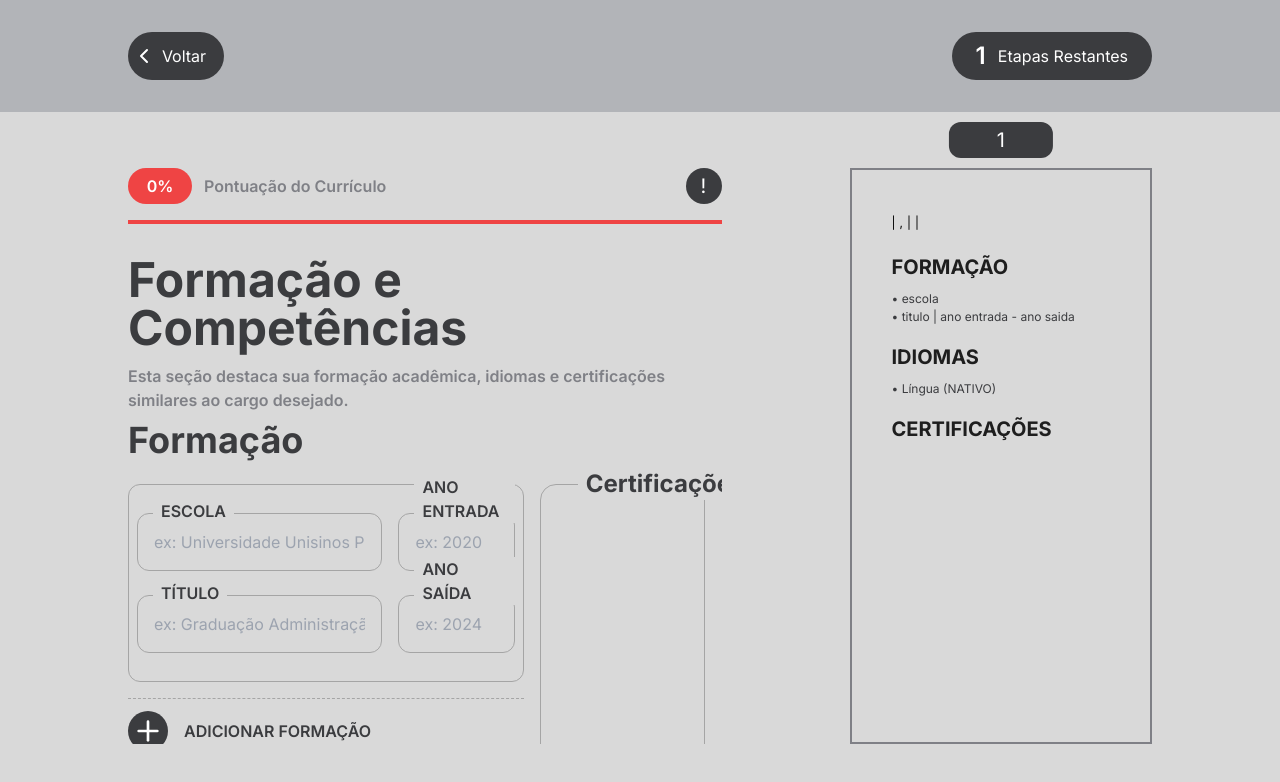
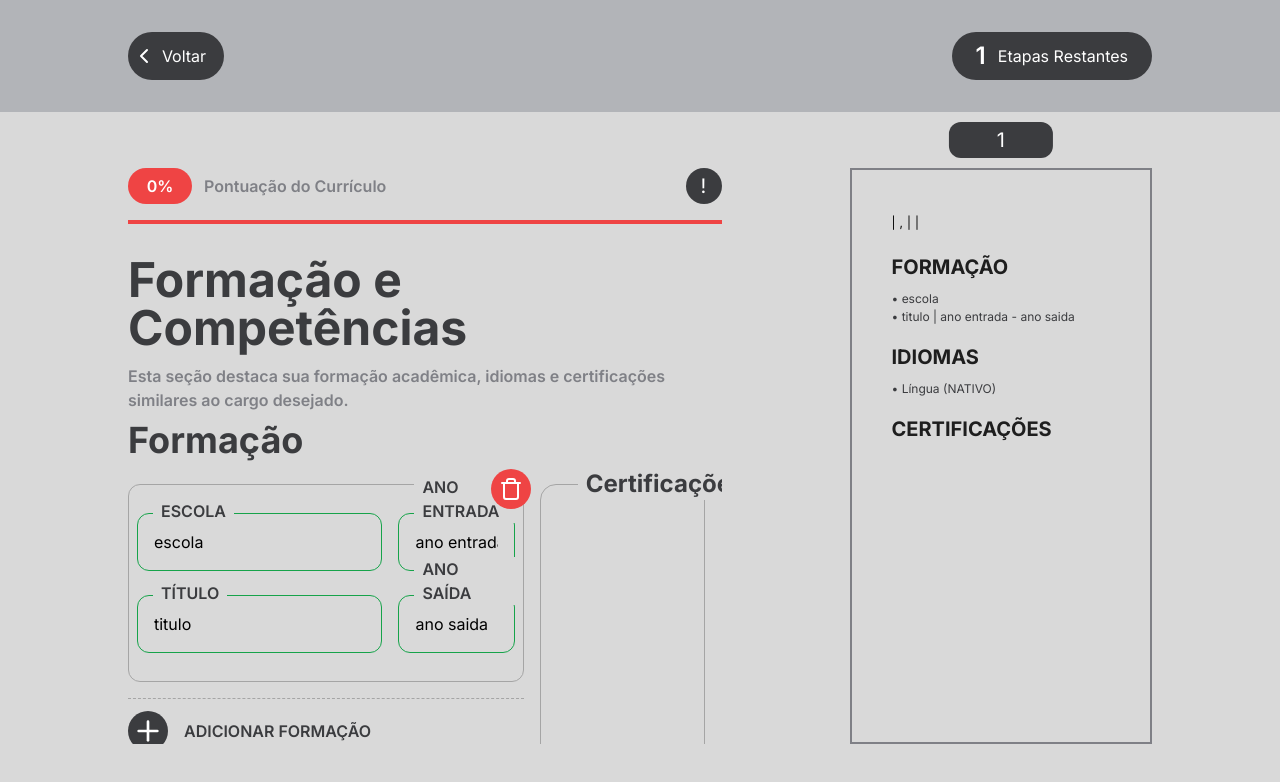
Before and after one commit to ArthurJuwer/CurriculumMaker, a React (Vite) app: page /steps/formationCV in a window 1280 px wide. Shown: the top 782 px of the page. Built offline with nearby package versions, Linux system fonts and the light colour scheme.

Commit message:
algumas verificacoes e botoes de lixeira

```diff
--- a/src/components/Steps/Formation/FormationCV.jsx
+++ b/src/components/Steps/Formation/FormationCV.jsx
@@ -1,4 +1,4 @@
-import { Plus } from "lucide-react";
+import { Plus, Trash } from "lucide-react"; // Importar o ícone da lixeira
 import Curriculum from "../StepsGlobalComponents/Curriculum";
 import Input from "../StepsGlobalComponents/Input";
 import Score from "../StepsGlobalComponents/Score";
@@ -99,10 +99,24 @@ export default function FormationCV() {
         setIsModalOpen(false);
     };
 
+    const deleteFormation = (index) => {
+        const newFormations = formations.filter((_, i) => i !== index);
+        setFormations(newFormations);
+    };
+
+    const deleteCertification = (id) => {
+        const updatedCertifications = certifications.filter((_, index) => index !== id);
+        setCertifications(updatedCertifications);
+    };
+    const deleteLanguage = (id) => {
+        const newLanguages = languages.filter((_, index) => index !== id);
+        setLanguages(newLanguages);
+    };
+
     const inputsFormation = [
-        { label: 'Escola', placeholder: 'ex: Universidade Unisinos Porto Alegre',category: 'school' },
+        { label: 'Escola', placeholder: 'ex: Universidade Unisinos Porto Alegre', category: 'school' },
         { label: 'Ano Entrada', placeholder: 'ex: 2020', category: 'yearEntry' },
-        { label: 'Título', placeholder: 'ex: Graduação Administração',category: 'title' },
+        { label: 'Título', placeholder: 'ex: Graduação Administração', category: 'title' },
         { label: 'Ano Saída', placeholder: 'ex: 2024', category: 'yearLeave' },
     ];
 
@@ -111,7 +125,7 @@ export default function FormationCV() {
             <TopMarker stepsAtual={1} />
             <div className="px-32 py-14 h-[calc(100vh-7rem)] flex justify-between gap-x-32">
                 <div className="flex flex-col gap-y-8 w-8/12 h-full">
-                <Score values={values} page={3} backValue={(newScore) => setScore(newScore)}/>
+                    <Score values={values} page={3} backValue={(newScore) => setScore(newScore)} />
                     <div className="flex flex-col gap-y-8 overflow-y-auto overflow-x-visible
                         [&::-webkit-scrollbar]:w-2
                         [&::-webkit-scrollbar-track]:bg-gray-transparent
@@ -121,7 +135,6 @@ export default function FormationCV() {
                         dark:[&::-webkit-scrollbar-track]:bg-TitleGray
                         dark:[&::-webkit-scrollbar-thumb]:bg-TitleGray
                     ">
-
                         <Title
                             title="Formação e Competências"
                             description="Esta seção destaca sua formação acadêmica, idiomas e certificações similares ao cargo desejado."
@@ -130,27 +143,26 @@ export default function FormationCV() {
                             <div className="flex flex-col gap-y-4 w-8/12 -mt-6">
                                 <FormationSubTitle subtitle={'Formação'} />
                                 {formations?.map((formation, idx) => (
-                                    <div key={idx} className="border border-BorderInputGray rounded-xl px-2 py-7 flex flex-wrap w-full gap-x-4 gap-y-6">
+                                    <div key={idx} className="border border-BorderInputGray rounded-xl px-2 py-7 flex flex-wrap w-full gap-x-4 gap-y-6 relative">
                                         <div className="flex gap-x-4 gap-y-6 w-full flex-wrap">
                                             {inputsFormation?.map((item) => (
                                                 <Input
                                                     key={item.category}
                                                     id={item.category}
                                                     label={item.label}
-                                                    value={
-                                                        formation[item.category] === 'escola' ||
-                                                        formation[item.category] === 'titulo' ||
-                                                        formation[item.category] === 'ano entrada' ||
-                                                        formation[item.category] === 'ano saida'
-                                                        ? ''
-                                                        : formation[item.category]
-                                                    }
+                                                    value={formation[item.category]}
                                                     width={inputsFormation.indexOf(item) % 2 === 0 ? 'w-[calc(65%)]' : 'w-[calc(35%-1rem)]'}
                                                     onChange={(e) => handleFormationChange(e, idx, item.category)}
                                                     placeholder={item.placeholder}
                                                 />
                                             ))}
                                         </div>
+                                        <button
+                                            onClick={() => deleteFormation(idx)}  // Excluir a formação
+                                            className="absolute -top-4 -right-2 p-2 bg-red-500 rounded-full text-white"
+                                        >
+                                            <Trash className="w-6 h-6" />
+                                        </button>
                                     </div>
                                 ))}
                                 <div className="w-full">
@@ -168,10 +180,14 @@ export default function FormationCV() {
                                     <h1 className="text-2xl font-bold text-TitleGray absolute -top-4 left-[23%] bg-DefaultGray px-2">Certificações</h1>
                                     <div className="border border-BorderInputGray h-full w-full rounded-2xl p-4 pt-6 flex flex-col justify-between items-end gap-y-2">
                                         <div className="w-full flex flex-col gap-y-2">
-                                            {certifications?.map((item,index)=>(
-                                                <FormationCertifications key={index} title={item?.name}/>
+                                            {certifications?.map((item, index) => (
+                                                <FormationCertifications
+                                                key={index}
+                                                id={index}
+                                                title={item.name}
+                                                onDelete={(id) => deleteCertification(id)} // Função para deletar
+                                            />
                                             ))}
-
                                         </div>
                                         <button
                                             className="uppercase bg-TitleGray w-full py-2 text-white rounded-2xl text-sm"
@@ -187,18 +203,16 @@ export default function FormationCV() {
                             <div className="flex gap-x-4 gap-y-6 w-full flex-wrap">
                                 {languages?.map((item, index) => (
                                     <Input
-                                    key={index}
                                     id={index}
                                     label="Idioma"
                                     width="w-[calc(33.3%-1rem)]"
-                                    value={item?.language === 'Língua' ? '' : item?.language}
+                                    value={languages[index]?.language}
+                                    onChange={(e) => handleLanguagesChange(e, index, 'language')}
+                                    placeholder="ex: Inglês"
                                     isSelect={true}
-                                    onChange={(e) => {
-                                        const field = e.target.tagName === 'INPUT' ? 'language' : 'level';
-                                        handleLanguagesChange(e, index, field);
-                                    }}
-                                    placeholder={'ex: Língua Inglesa'}
+                                    onDelete={(id) => deleteLanguage(id)} // Passar a função para deletar
                                 />
+
                                 ))}
                                 <button
                                     className="bg-TitleGray h-14 w-14 rounded-xl text-white flex justify-center items-center"
@@ -210,7 +224,6 @@ export default function FormationCV() {
                             <div className="w-full pr-1">
                                 <ButtonNext link={'/steps/finalizationCV'} />
                             </div>
-
                         </div>
                     </div>
                 </div>
--- a/src/components/Steps/StepsGlobalComponents/Input.jsx
+++ b/src/components/Steps/StepsGlobalComponents/Input.jsx
@@ -1,4 +1,57 @@
-export default function Input({ id, label, width, value, isLast, isSelect, onChange, placeholder }) {
+import { Trash } from "lucide-react";
+
+export default function Input({
+    id,
+    label,
+    width,
+    value,
+    isLast,
+    isSelect,
+    onChange,
+    placeholder,
+    number,
+    email,
+    onDelete,
+}) {
+    const validDomains = [
+        '@gmail.com',
+        '@hotmail.com',
+        '@yahoo.com',
+        '@outlook.com',
+        '@icloud.com',
+        '@aol.com',
+        '@live.com',
+        '@msn.com',
+        '@zoho.com',
+        '@protonmail.com',
+    ];
+
+    // Função para validar o input de acordo com o tipo
+    const validateInput = (value, type) => {
+        if (!value || value === label || value === undefined) return false;
+        if (type === 'email') {
+            return validDomains.some(domain => value.includes(domain));
+        }
+        if (type === 'number') {
+            return /^[0-9]{10,15}$/.test(value);
+        }
+        return true;
+    };
+
+    // Função para formatar o número de telefone
+    const formatPhoneNumber = (phone) => {
+        return phone.replace(/\D/g, '').replace(/(\d{2})(\d{5})(\d{4})/, '($1) $2-$3');
+    };
+
+    const verificationInput = number
+        ? validateInput(value, 'number')
+        : email
+        ? validateInput(value, 'email')
+        : validateInput(value);
+
+    const formattedValue = number ? formatPhoneNumber(value) : value;
+
+
     return (
         <div className={`relative ${width} ${isLast ? 'last:w-full' : ''}`}>
             <label
@@ -7,15 +60,32 @@ export default function Input({ id, label, width, value, isLast, isSelect, onCha
             >
                 {label}
             </label>
+
+            {/* Input field with dynamic border color */}
+
             <input
                 type="text"
                 id={`input-${id}`}
-                className="border w-full border-BorderInputGray bg-transparent p-4 rounded-xl z-10"
+                className={`border w-full ${verificationInput ? 'border-green-600 outline-green-600' : 'border-BorderInputGray'} bg-transparent p-4 rounded-xl z-10`}
                 onChange={onChange}
-                value={value}
+                value={formattedValue}
                 placeholder={placeholder}
+                email={email}
+                number={number}
             />
+            {isLast ? <a href="https://www.linkedin.com/in/" target="_blank" className="absolute -bottom-6 right-0-0 text-sm underline text-DefaultOrange">acessar sua conta</a> : ''}
 
+            {/* Delete button (if provided) */}
+            {onDelete && (
+                <button
+                    onClick={() => onDelete(id)}
+                    className="absolute -top-3 -right-3 p-1 bg-red-600 text-white rounded-full z-20"
+                >
+                    <Trash className="w-5 h-5" />
+                </button>
+            )}
+
+            {/* Select option handling */}
             {isSelect && (
                 id === 0 ? (
                     <h1 className="absolute right-4 bottom-3 px-5 rounded-xl py-1 bg-transparent border border-BorderInputGray text-TitleGray font-semibold">
@@ -26,7 +96,7 @@ export default function Input({ id, label, width, value, isLast, isSelect, onCha
                         id={`select-${id}`}
                         className="absolute right-4 bottom-3 px-5 rounded-xl py-1 bg-transparent border border-BorderInputGray text-TitleGray font-semibold"
                         onChange={(e) => onChange(e, id, 'level')}
-                        value={value.level}
+                        value={value?.level} // Ensure the `value` has a `level` property
                     >
                         <option value="A1">A1</option>
                         <option value="A2">A2</option>
--- a/src/components/Steps/StepsGlobalComponents/TextArea.jsx
+++ b/src/components/Steps/StepsGlobalComponents/TextArea.jsx
@@ -18,6 +18,7 @@ export default function TextArea({ id, label, value, width, isLast, onChange, pl
                 onChange={onChange}
                 value={value}
                 placeholder={placeholder}
+                maxLength={120}
             />
         </div>
     )
```
Also changed, not shown: src/components/Steps/Finalization/FinalizationCV.jsx (+12 -6 lines), src/components/Steps/Formation/FormationCertifications.jsx (+16 -7 lines), src/components/Steps/Header/HeaderCV.jsx (+27 -11 lines). Lines whose indentation alone changed are shown as unchanged.
